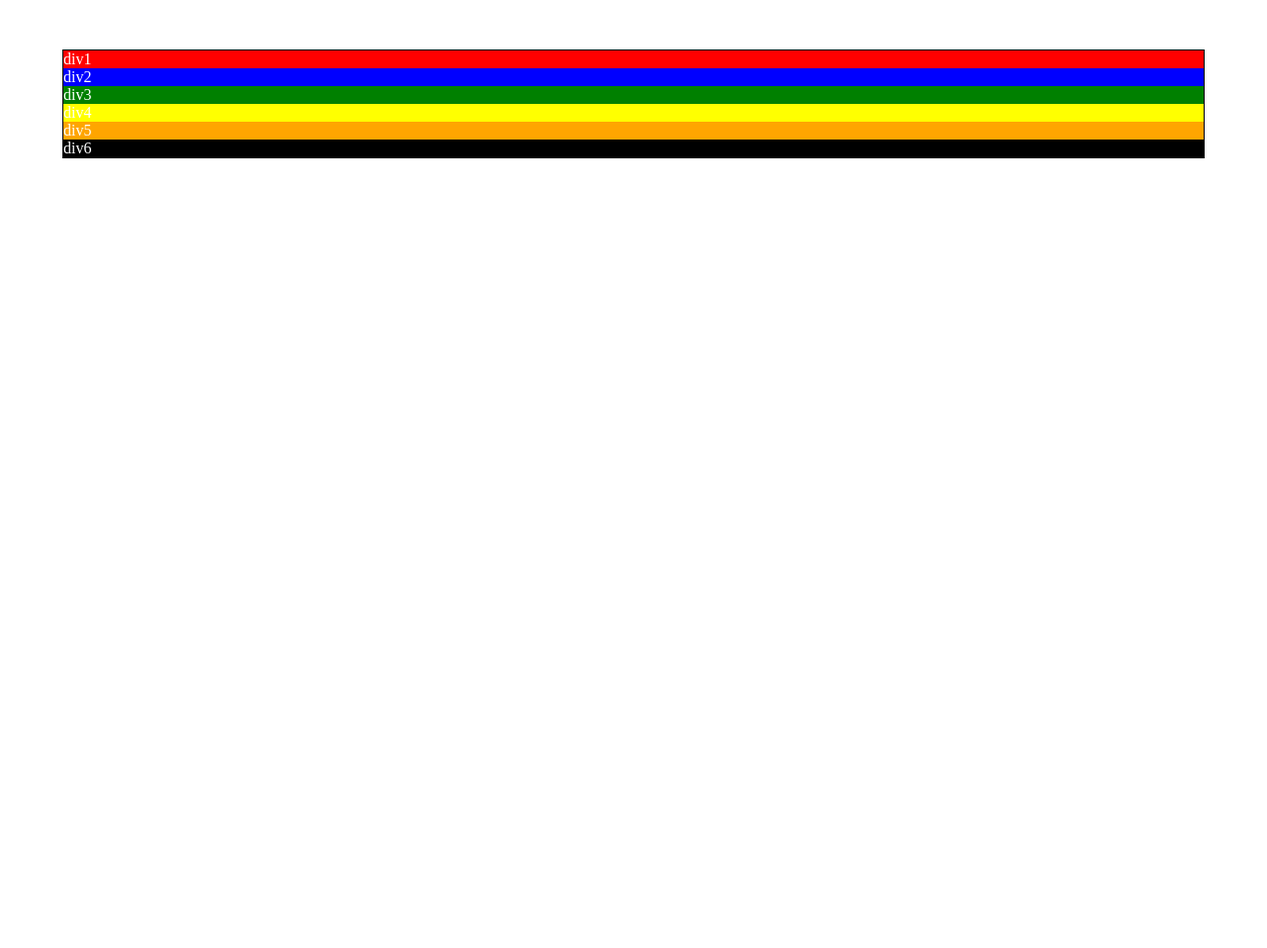
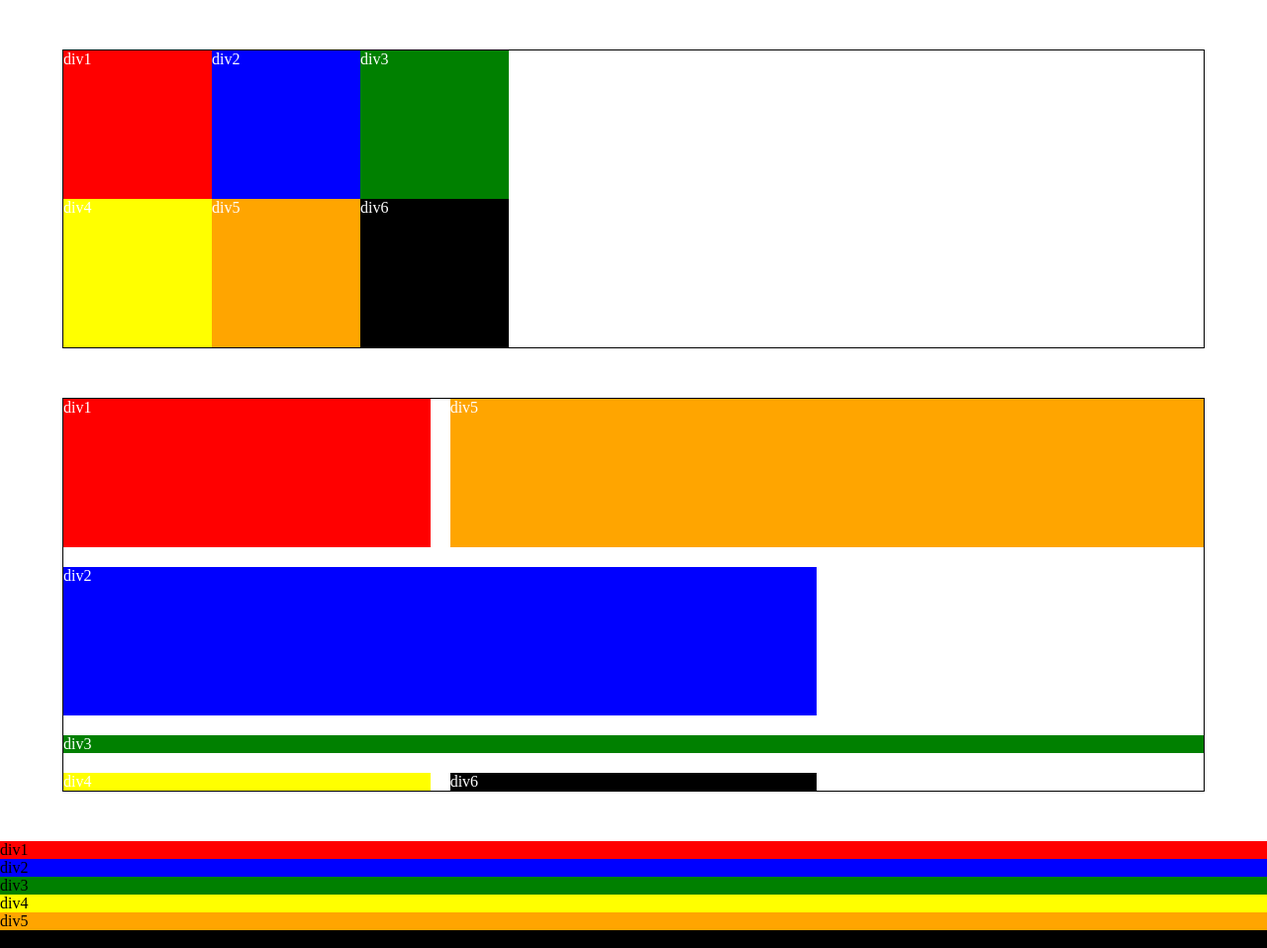
Before and after one commit to roman-ojha/css, a plain HTML site: page Tutorial/01_CSS_Grid/index.html in a window 1280 px wide. Shown: the whole page at 99% size. Before the commit the page ends 800 px from the top, so only its background shows below. Drawn offline with Linux system fonts and the light colour scheme.

Commit message:
completed some tut related to gird

```diff
--- a/Tutorial/01_CSS_Grid/index.html
+++ b/Tutorial/01_CSS_Grid/index.html
@@ -8,7 +8,25 @@
     <title>Document</title>
   </head>
   <body>
-    <main>
+    <main class="main1">
+      <div class="div1">div1</div>
+      <div class="div2">div2</div>
+      <div class="div3">div3</div>
+      <div class="div4">div4</div>
+      <div class="div5">div5</div>
+      <div class="div6">div6</div>
+    </main>
+
+    <main class="main2">
+      <div class="div1">div1</div>
+      <div class="div2">div2</div>
+      <div class="div3">div3</div>
+      <div class="div4">div4</div>
+      <div class="div5">div5</div>
+      <div class="div6">div6</div>
+    </main>
+
+    <main class="main3">
       <div class="div1">div1</div>
       <div class="div2">div2</div>
       <div class="div3">div3</div>
--- a/Tutorial/01_CSS_Grid/style.css
+++ b/Tutorial/01_CSS_Grid/style.css
@@ -1,5 +1,6 @@
 /*
     -> The CSS grid Layout Module offers a grid-based layout system, with rows and columns, making ti easier to design web pages without have to use floats and positioning
+    -> https://www.w3schools.com/css/css_grid.asp
 */
 
 * {
@@ -7,11 +8,18 @@
   padding: 0;
 }
 
-main {
+.main1 {
   width: 90%;
   margin: 50px auto;
   border: 1px solid black;
   color: white;
+  display: grid;
+  grid-template-rows: 150px 150px;
+  /* here we are defining we want to rows of 150px's */
+  /* 150px: is the hight of the row */
+  grid-template-columns: 150px 150px 150px;
+  /* here we are defining we want 3 column of 150px */
+  /* here in column we given the width of the element */
 }
 
 .div1 {
@@ -32,3 +40,62 @@ main {
 .div6 {
   background: black;
 }
+
+.main2 {
+  width: 90%;
+  margin: 50px auto;
+  border: 1px solid black;
+  color: white;
+  display: grid;
+  /* grid-template-columns: 150px 150px 1fr; */
+  /* fr: 'fr' is the fractional unit  */
+  /* here 1fr will contain all the available width */
+  grid-template-columns: repeat(3, 1fr);
+  /* if you want 3 '1fr' then you can use repeat function */
+  /* or we can use it on any value now: */
+  grid-template-rows: repeat(2, 150px);
+  row-gap: 20px;
+  /* if you want some gap between row children */
+  column-gap: 20px;
+  gap: 20px;
+  /* or you can also you 'gap' property except row-gap/column-gap */
+  /*Positioning Element:  */
+  /* Grid Line:
+  The line between column are called column line
+  The line between rows are called row lines
+  */
+  /* so we are try to put '.div5' element into '.div2' position for that reason we have write some code inside the '.div5' */
+}
+
+.main2 .div1 {
+  background: red;
+}
+.main2 .div2 {
+  background: blue;
+  grid-column-start: 1;
+  grid-column-end: 3;
+  /* if you want this element to contain from line 1 to line 4 then we can do this  */
+}
+.main2 .div3 {
+  background: green;
+  grid-column: 1/-1;
+  /* if you want the  element to content up to end then we can use '-1'*/
+}
+.main2 .div4 {
+  background: yellow;
+}
+.main2 .div5 {
+  background: orange;
+  grid-row-start: 1;
+  grid-row-end: 2;
+  /* using start and end we can position the element according to grid lines */
+  /* grid-column-start: 2; */
+  /* grid-column-end: 3; */
+  /* if we want to span '.div5' end we just have to change the position of the div*/
+  /* grid-column-end: 4; */
+  /* we can use shortcut to perform do the same task */
+  grid-column: 2/4;
+}
+.main2 .div6 {
+  background: black;
+}
```
